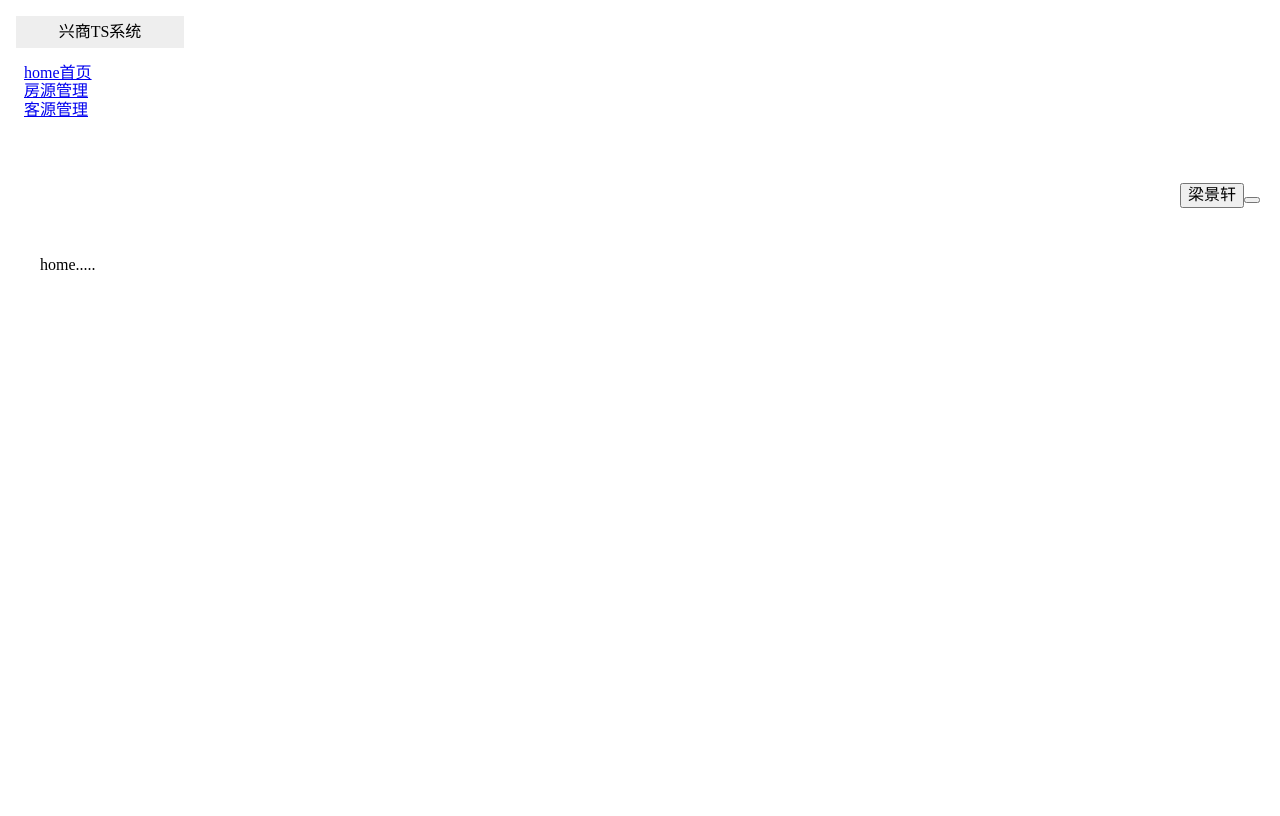
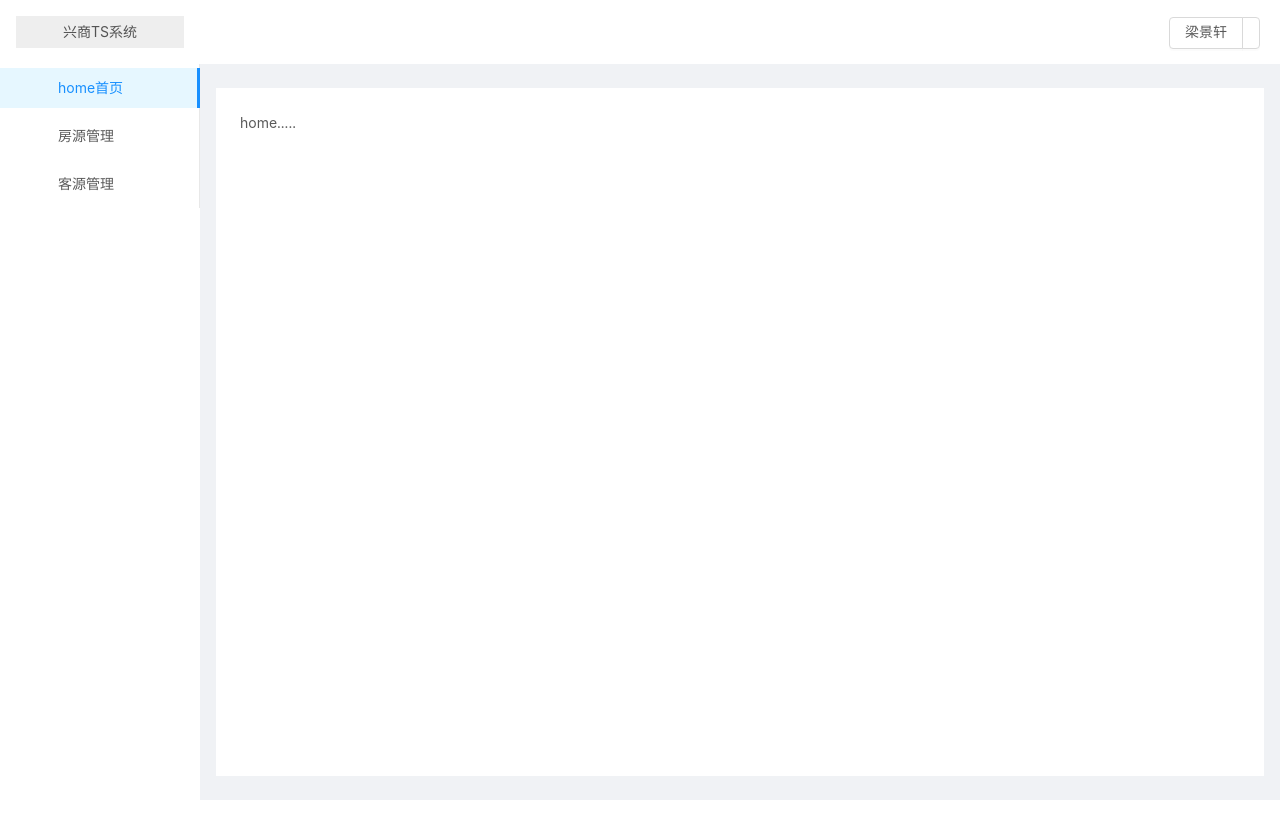
Before and after one commit to LiangJingxuan/meiyu-admin, a Vue app: page /#/home in a window 1280 px wide. Built offline with nearby package versions, Linux system fonts and the light colour scheme.

Commit message:
edit login style

```diff
--- a/package.json
+++ b/package.json
@@ -19,6 +19,7 @@
     "@vue/cli-plugin-router": "^4.5.0",
     "@vue/cli-plugin-vuex": "^4.5.0",
     "@vue/cli-service": "^4.5.0",
+    "babel-plugin-import": "^1.13.3",
     "less": "^3.0.4",
     "less-loader": "^5.0.0",
     "vue-template-compiler": "^2.6.11"
--- a/src/components/layout/Layout.vue
+++ b/src/components/layout/Layout.vue
@@ -1,6 +1,11 @@
 <template>
   <a-layout id="layout">
-    <a-layout-sider theme="light" v-model="collapsed" :trigger="null" collapsible>
+    <a-layout-sider
+      theme="light"
+      v-model="collapsed"
+      :trigger="null"
+      collapsible
+    >
       <div class="logo" v-show="!collapsed">兴商TS系统</div>
       <div class="logo" v-show="collapsed">TS</div>
       <a-menu mode="inline" :default-selected-keys="[routed.path]">
@@ -26,11 +31,16 @@
     </a-layout-sider>
     <a-layout>
       <a-layout-header style="background: #fff; padding: 0">
+        <a-row>
+          <a-col :span="6">
             <a-icon
               class="trigger"
               :type="collapsed ? 'menu-unfold' : 'menu-fold'"
               @click="() => (collapsed = !collapsed)"
             />
+          </a-col>
+          <a-col :span="12"></a-col>
+          <a-col :span="6" class="header_right">
             <a-dropdown-button>
               梁景轩
               <a-menu slot="overlay">
@@ -41,9 +51,16 @@
                 </a-menu-item>
               </a-menu>
             </a-dropdown-button>
+          </a-col>
+        </a-row>
       </a-layout-header>
       <a-layout-content
-        :style="{ margin: '24px 16px', padding: '24px', background: '#fff', minHeight: '280px' }"
+        :style="{
+          margin: '24px 16px',
+          padding: '24px',
+          background: '#fff',
+          minHeight: '280px',
+        }"
       >
         <router-view />
       </a-layout-content>
@@ -51,7 +68,7 @@
   </a-layout>
 </template>
 <script>
-import { Layout, Menu, Icon, Dropdown } from "ant-design-vue"
+import { Layout, Menu, Icon, Dropdown, Row, Col } from "ant-design-vue";
 
 export default {
   name: "Layout",
@@ -64,6 +81,8 @@
     AMenuItem: Menu.Item,
     AIcon: Icon,
     ADropdownButton: Dropdown.Button,
+    ARow: Row,
+    ACol: Col,
   },
   data() {
     return {
@@ -105,5 +124,8 @@
       margin-right: 20px;
     }
   }
+  .header_right {
+    text-align: right;
+  }
 }
 </style>
--- a/src/views/login/Login.vue
+++ b/src/views/login/Login.vue
@@ -149,7 +149,7 @@
   filter:alpha(opacity=85);
   width: 730px;
   height: 430px;
-  margin: 15% auto;
+  margin: 10% auto;
   background-color: #ffffff;
   border-radius: 100px 0px 100px 0px;
   box-shadow: 4px 4px 0px #0000004a;
```
Also changed, not shown: 1 other file (tests, documents, lock files or other folders). Lines whose indentation alone changed are shown as unchanged.
